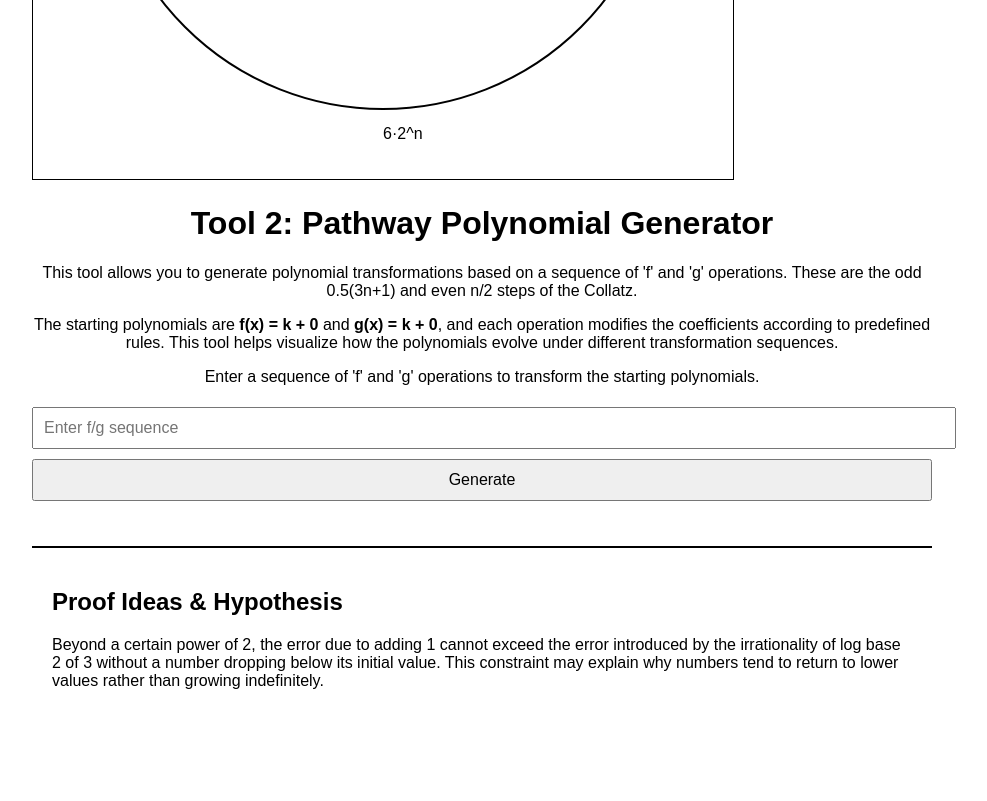
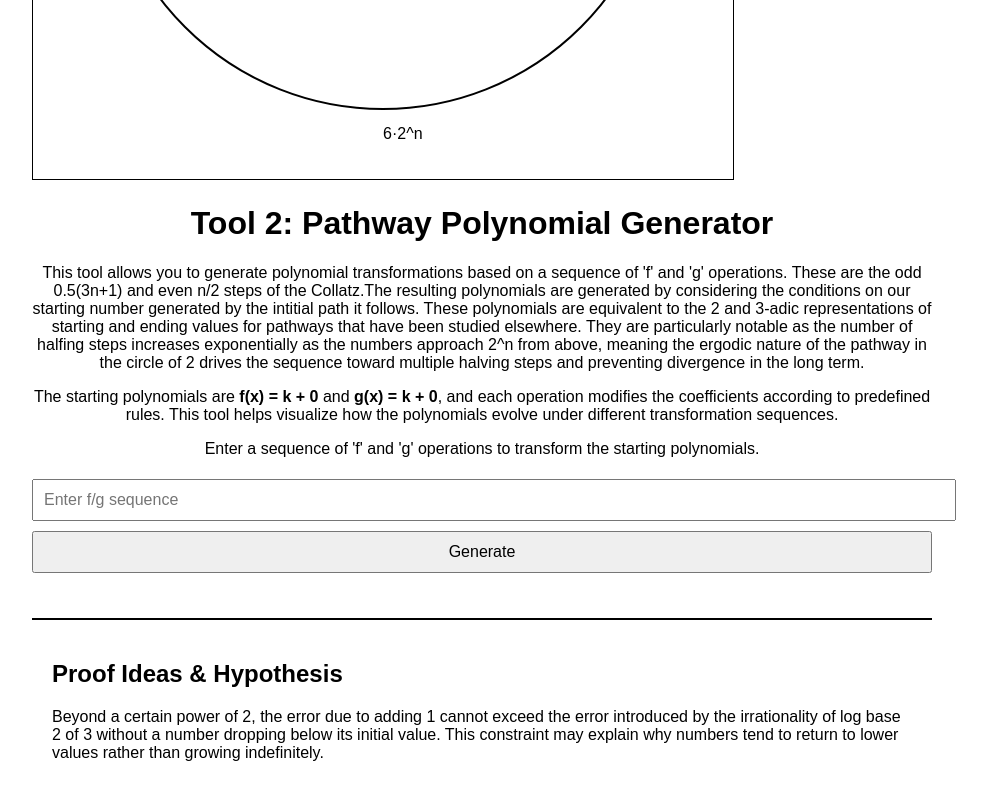
Before and after one commit to Smackereth93/Collatz-tools, a plain HTML site: page index.html in a window 1280 px wide. Shown: the part 922-1723 px from the top of the page, without its empty margins (158-1145 px from the left). Before the commit the page ends 1668 px from the top, so only its background shows below. Drawn offline with Linux system fonts and the light colour scheme.

Commit message:
Update index.html

```diff
--- a/index.html
+++ b/index.html
@@ -180,7 +180,7 @@
     </script>
 
     <h1>Tool 2: Pathway Polynomial Generator</h1>
-    <p>This tool allows you to generate polynomial transformations based on a sequence of 'f' and 'g' operations. These are the odd 0.5(3n+1) and even n/2 steps of the Collatz.</p>
+    <p>This tool allows you to generate polynomial transformations based on a sequence of 'f' and 'g' operations. These are the odd 0.5(3n+1) and even n/2 steps of the Collatz.The resulting polynomials are generated by considering the conditions on our starting number generated by the intitial path it follows. These polynomials are equivalent to the 2 and 3-adic representations of starting and ending values for pathways that have been studied elsewhere. They are particularly notable as the number of halfing steps increases exponentially as the numbers approach 2^n from above, meaning the ergodic nature of the pathway in the circle of 2 drives the sequence toward multiple halving steps and preventing divergence in the long term.</p>
     <p>The starting polynomials are <strong>f(x) = k + 0</strong> and <strong>g(x) = k + 0</strong>, and each operation modifies the coefficients according to predefined rules. This tool helps visualize how the polynomials evolve under different transformation sequences.</p>
     <p>Enter a sequence of 'f' and 'g' operations to transform the starting polynomials.</p>
     <input type="text" id="operationInput" placeholder="Enter f/g sequence">
```
